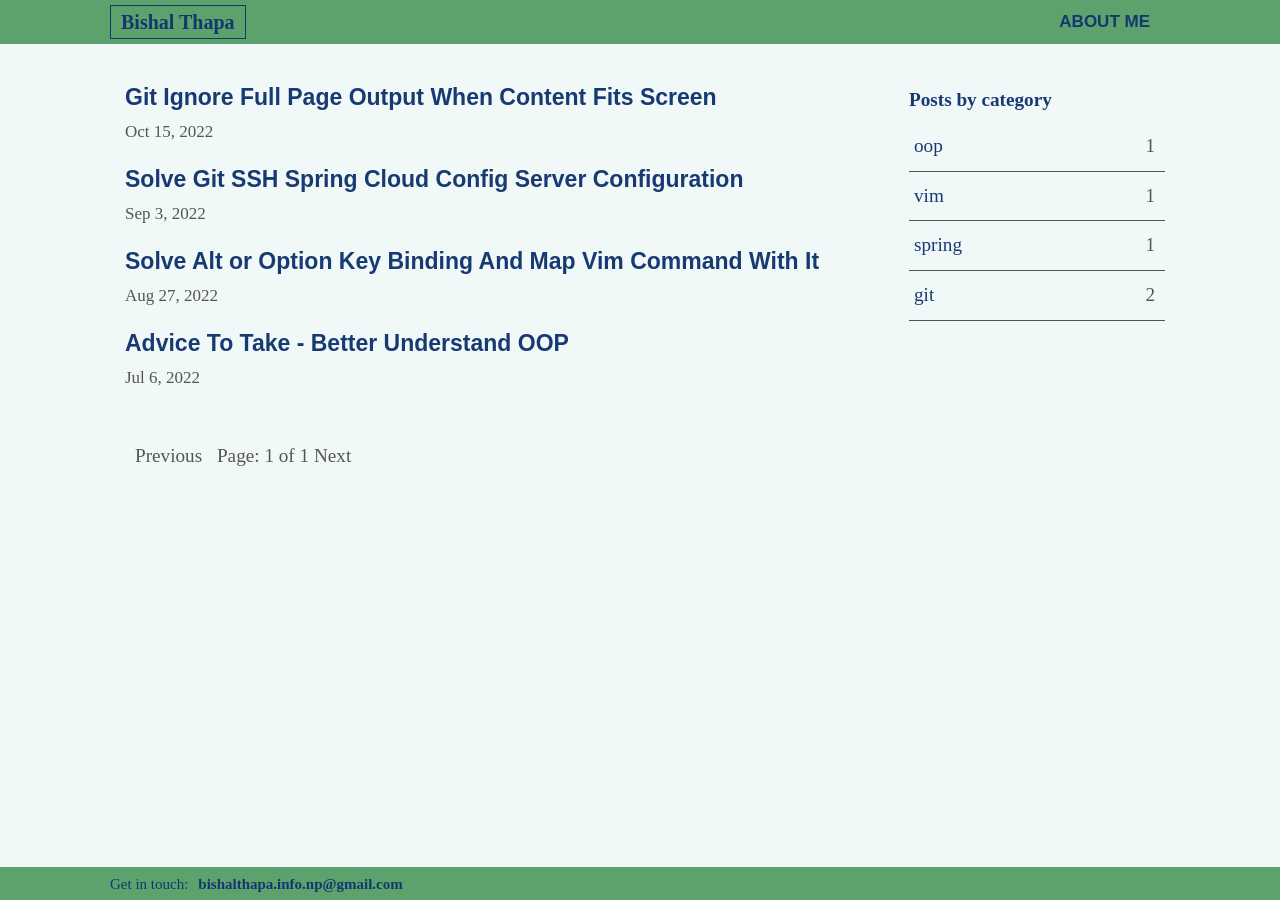
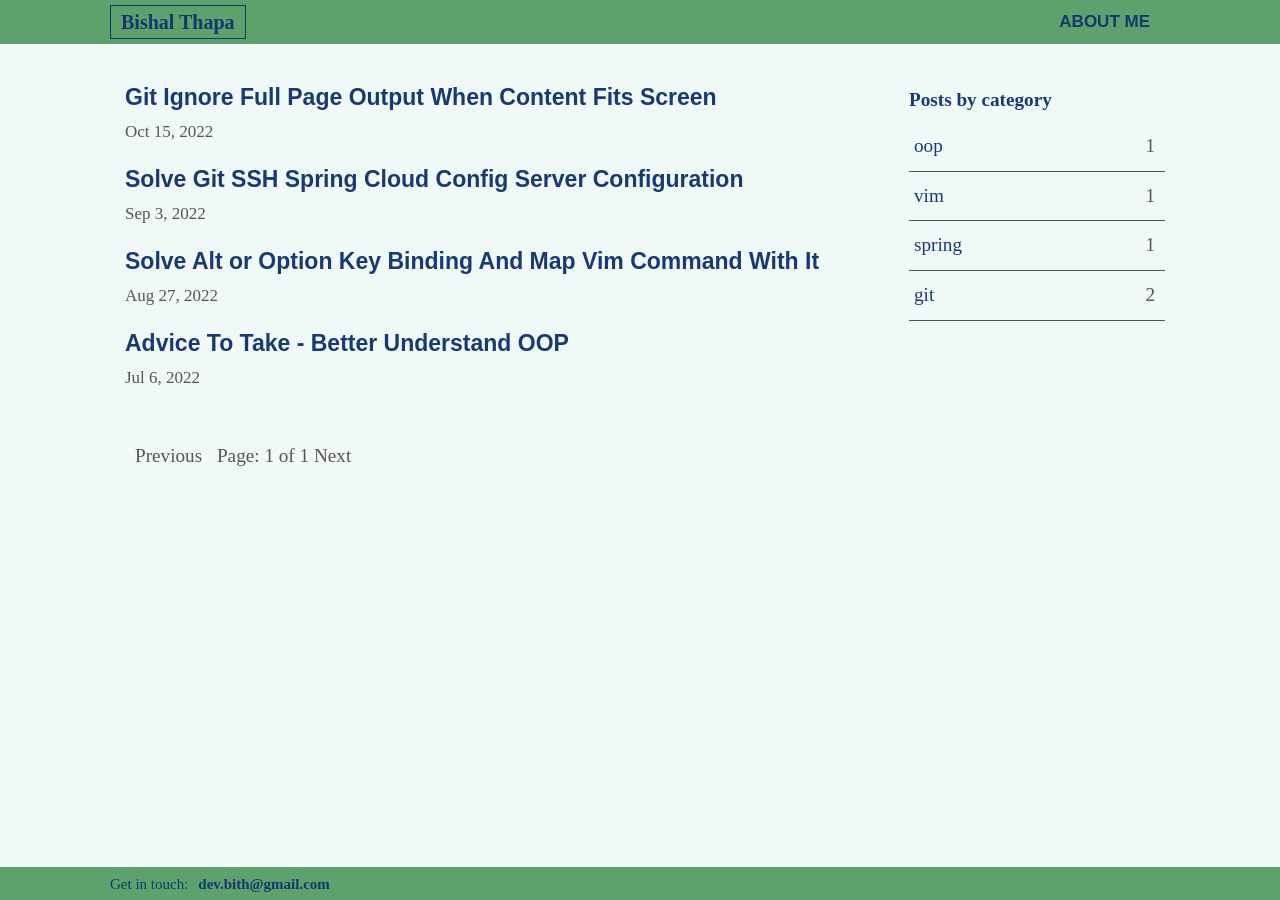
Before and after one commit to bishalthapa-x/bishalthapax.github.io, a Jekyll site: the page built from index.html, in a window 1280 px wide. Built offline with Jekyll 4.4.1, drawn with Linux system fonts in a browser that asks for light colours; the list of posts is cut into pages by our own code.

Commit message:
Update _config.yml

```diff
--- a/_config.yml
+++ b/_config.yml
@@ -19,13 +19,13 @@
 # in the templates via {{ site.myvariable }}.
 
 title: Bishal Thapa | Software Developer
-email: bishalthapa.info.np@gmail.com
+email: dev.bith@gmail.com
 description: >- # this means to ignore newlines until "baseurl:"
    Bishal Thapa is passionate software developer. He loves problem solving and new technologies. Most recently, he is enjoying REST architecture, micro-services and cloud computing.
 
 baseurl: ""
-url: "https://bishalthapa.info.np"
-liveUrl: "https://bishalthapa.info.np"
+url: "https://devbith.github.io"
+liveUrl: "https://devbith.github.io"
 twitter_username: _bishalthapa
 github_username:  thapabishal
 
```
